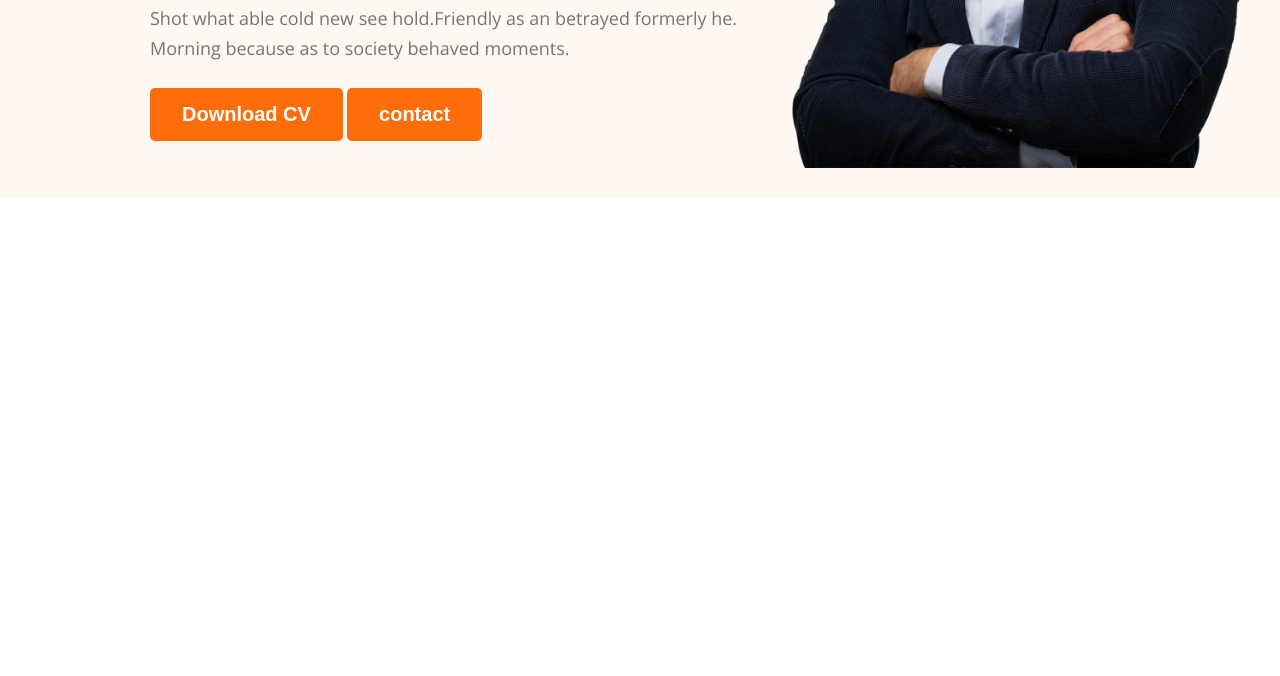
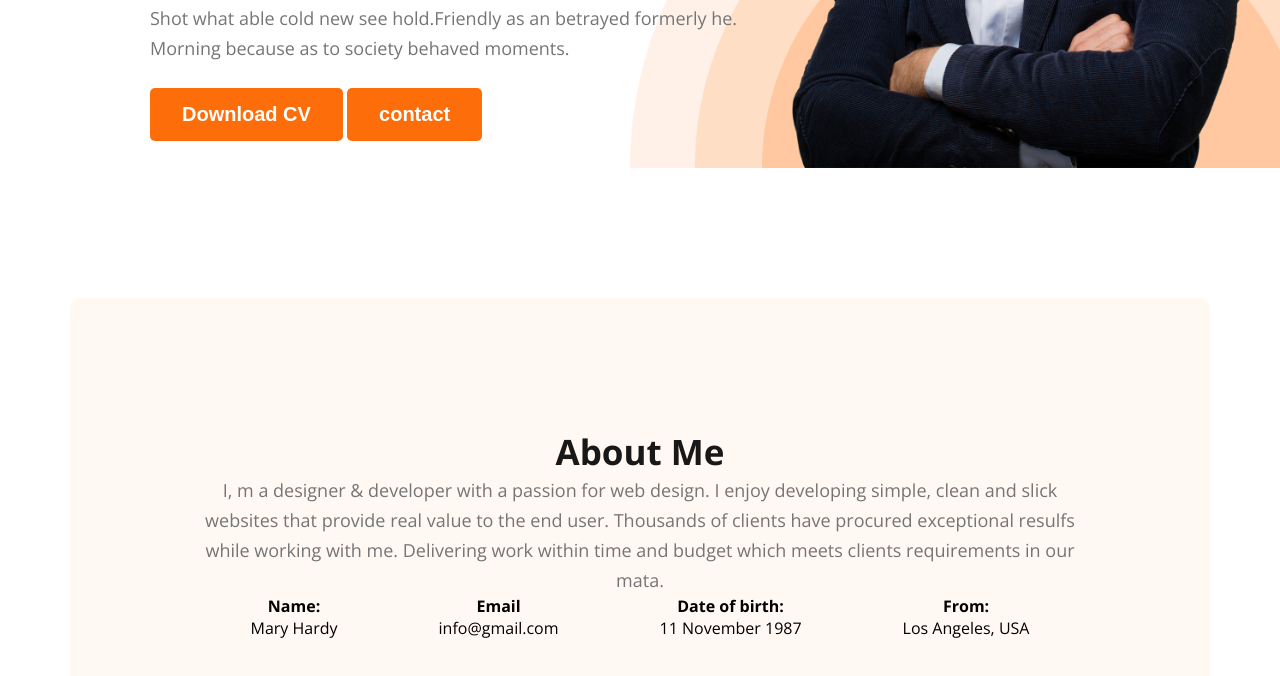
Before and after one commit to sakibalhassan/webdeveloper-portfolio, a plain HTML site: page index.html in a window 1280 px wide. Shown: the part 502-1178 px from the top of the page. Before the commit the page ends 800 px from the top, so only its background shows below. Drawn offline with nearby package versions, Linux system fonts and the light colour scheme.

Commit message:
added about part

```diff
--- a/index.html
+++ b/index.html
@@ -38,7 +38,34 @@
             <img src="images/hardy.png" alt="">
         </div>
     </header>
-    <main></main>
+    <main>
+        <section class="about">
+            <h2 class="main-title">About Me</h3>
+                <p class="about-description">I, m a designer & developer with a passion for web design. I enjoy
+                    developing simple, clean and slick
+                    websites that provide real value to the end user. Thousands of clients have procured exceptional
+                    resulfs while working with me. Delivering work within time and budget which meets clients
+                    requirements in our mata.</p>
+                <div class="about-info-container">
+                    <div class="about-info">
+                        <h4 class="info-title">Name:</h4>
+                        <p class="info-description">Mary Hardy</p>
+                    </div>
+                    <div class="about-info">
+                        <h4 class="info-title">Email</h4>
+                        <p class="info-description">info@gmail.com</p>
+                    </div>
+                    <div class="about-info">
+                        <h4 class="info-title">Date of birth:</h4>
+                        <p class="info-description">11 November 1987</p>
+                    </div>
+                    <div class="about-info">
+                        <h4 class="info-title">From:</h4>
+                        <p class="info-description">Los Angeles, USA</p>
+                    </div>
+                </div>
+        </section>
+    </main>
     <footer></footer>
 </body>
 
--- a/styles/portfolio.css
+++ b/styles/portfolio.css
@@ -21,6 +21,16 @@ body {
     font-size: 20px;
     font-weight: 700;
     border: none;
+}
+
+.main-title {
+    color: #181818;
+    text-align: center;
+    font-family: Open Sans;
+    font-size: 35px;
+    font-style: normal;
+    font-weight: 700;
+    line-height: normal;
 }
 
 /* nav styles */
@@ -59,10 +69,14 @@ nav li a {
 /* header styles */
 .header {
     background: #FFF8F3;
+    background: url('../images/header_bg.png');
+    background-repeat: no-repeat;
+    background-position: bottom right;
+    background-size: 650px;
 }
 
 .banner {
-    padding: 30px 30px 30px 150px;
+    padding: 30px 30px 0px 150px;
     display: flex;
     align-items: center;
 }
@@ -99,3 +113,37 @@ nav li a {
     line-height: 30px;
     margin: 25px 0;
 }
+
+
+
+/* main section styles */
+main {
+    max-width: 1140px;
+    margin: 0 auto;
+}
+
+/* about section styles */
+.about {
+    padding: 130px;
+    border-radius: 10px;
+    background: #FFF8F3;
+    margin: 130px 0;
+}
+
+.about .about-description {
+    color: #757575;
+    text-align: center;
+    font-size: 18px;
+    font-style: normal;
+    font-weight: 400;
+    line-height: 30px;
+}
+
+.about-info-container {
+    display: flex;
+    justify-content: space-around;
+}
+
+.about-info {
+    text-align: center;
+}
```
